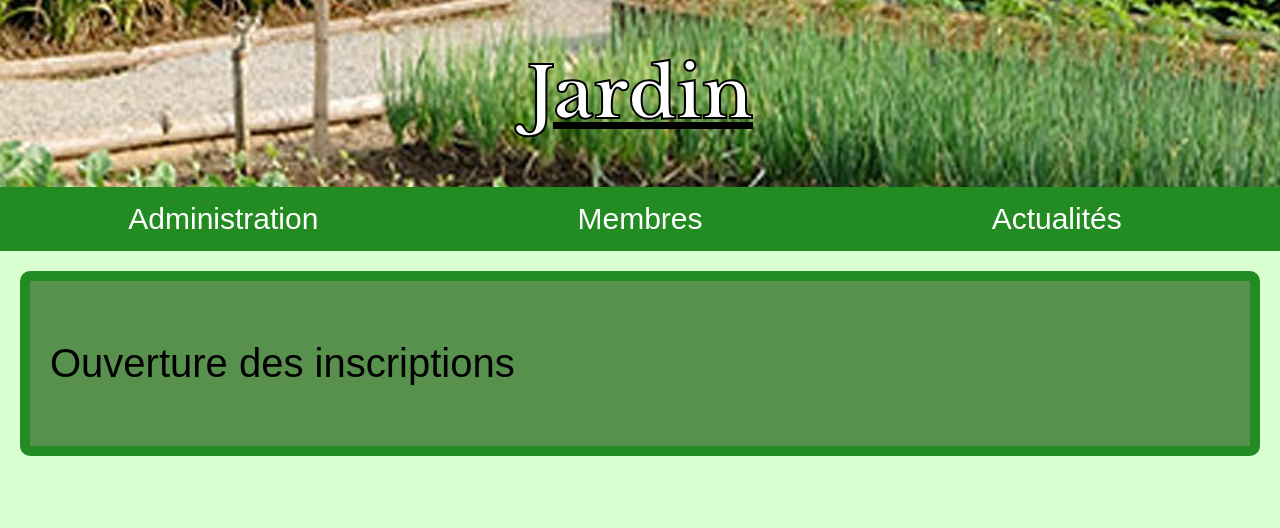
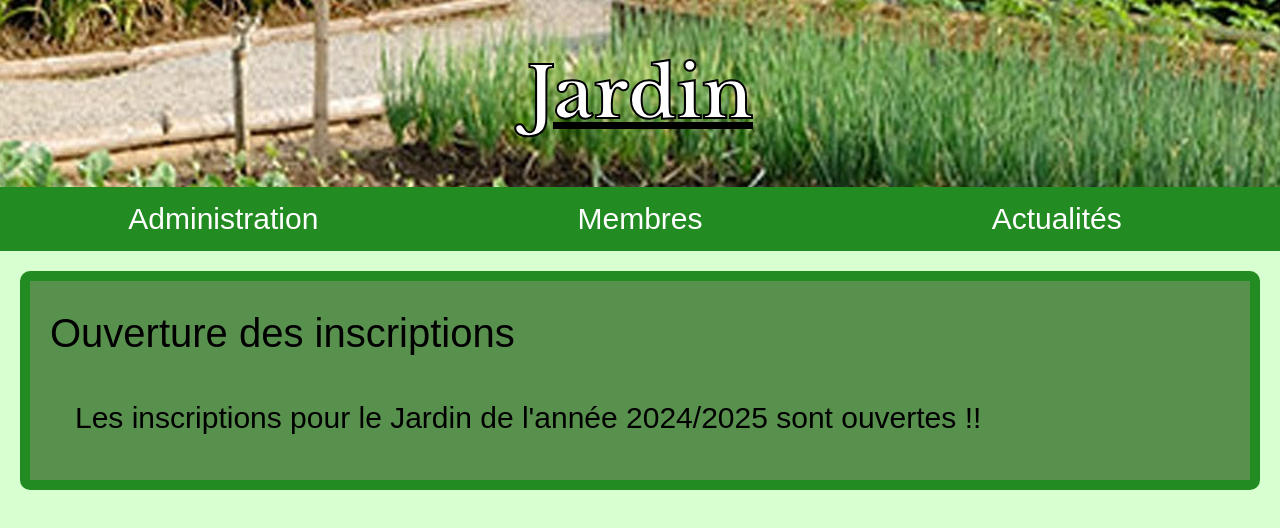
Before and after one commit to JardinCollegeIJC/jardin-college-ijc, a plain HTML site: page actualités.html in a window 1280 px wide. Drawn offline with nearby package versions, Linux system fonts and the light colour scheme.

Commit message:
change_actualités

```diff
--- a/actualités.html
+++ b/actualités.html
@@ -28,5 +28,6 @@
 
 	<div class="event">
 		<p class="event-chapeau">Ouverture des inscriptions</p>
+		<p class="paragraphe">Les inscriptions pour le Jardin de l'année 2024/2025 sont ouvertes !!</p>
 	</div>
 </body>
--- a/style.css
+++ b/style.css
@@ -81,6 +81,7 @@ html, body {
 .event-chapeau {
 	display: inline-block;
 	font-size: 40px;
+	margin-top: 10px;
 }
 
 /* Les dates */
```
